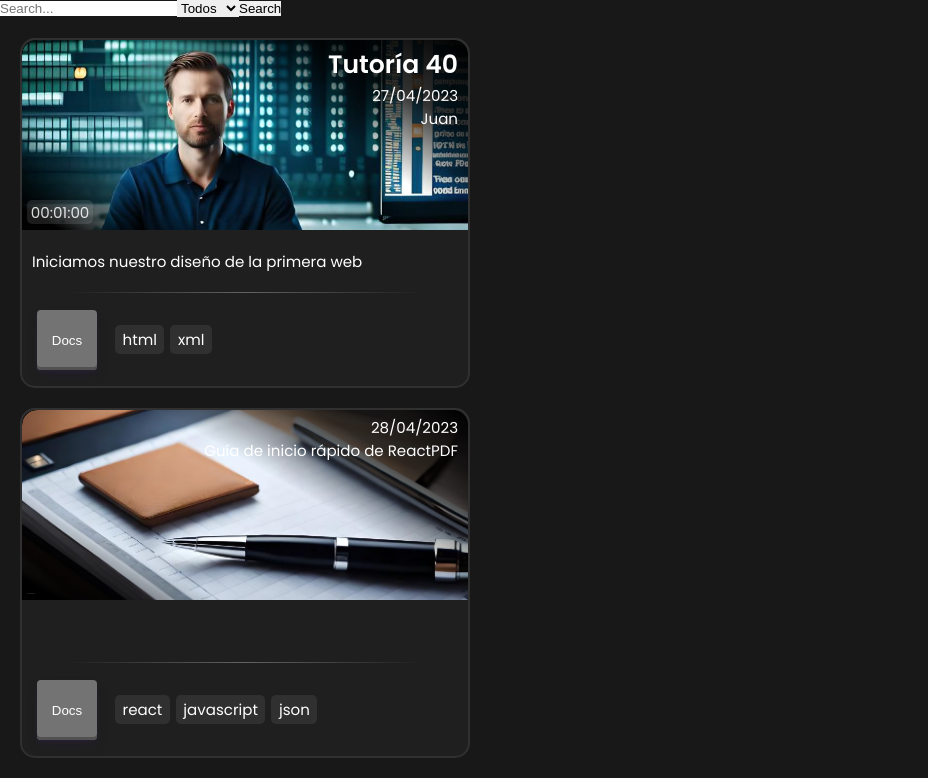
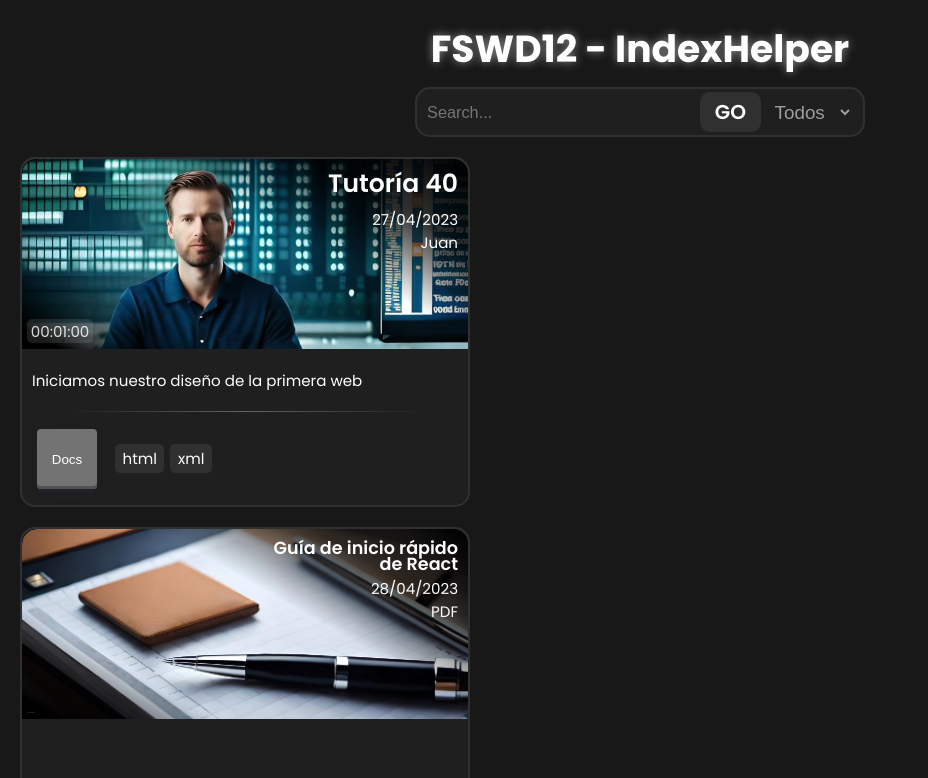
Before and after one commit to C4rlosca/FSWD-IndexHelper, a React (Create React App) app: page / in a window 1280 px wide. Shown: the top 778 px of the page, without its empty margins (0-928 px from the left). Built offline with nearby package versions, Linux system fonts and the light colour scheme.

Commit message:
not functional design ready

```diff
--- a/src/App.css
+++ b/src/App.css
@@ -0,0 +1,27 @@
+header {
+  width: 450px;
+  display: flex;
+    flex-direction: column;
+    justify-content: center;
+    align-items: center;
+    margin: 0 auto;
+}
+header h1.Header-title {
+  text-align: center;
+  color: white;
+  margin: 20px 0 0;
+  font-size: 3rem;
+  animation: shadow-change 4s infinite;
+  text-shadow: #ffffff80 0 0 10px;
+}
+@keyframes color-change {
+  0% {
+    text-shadow: #ffffff80 0 0 10px;
+  }
+  50% {
+    text-shadow: #ffffff40 0 0 10px;
+  }
+  100% {
+    text-shadow: #ffffff80 0 0 10px;
+  }
+}
--- a/src/App.js
+++ b/src/App.js
@@ -1,7 +1,7 @@
 import "./App.css";
 import Data from "./db/data.json";
 import SearchBar from "./Components/SearchBar";
-import Wrapper from "./Components/Wrapper";
+import CardWrapper from "./Components/Wrapper";
 import Card from "./Components/Card";
 import { useState } from "react";
 
@@ -40,10 +40,11 @@ const App = () => {
   return (
     <>
       <header>
+        <h1 className="Header-title">FSWD12 - IndexHelper</h1>
         <SearchBar onSearch={handleSearch} />
       </header>
       <main>
-        <Wrapper>
+        <CardWrapper>
           {items.length > 0 ? (
             items.map((item) => {
               return (
@@ -68,7 +69,7 @@ const App = () => {
           ) : (
             <h4 className="alert">No results found</h4>
           )}
-        </Wrapper>
+        </CardWrapper>
       </main>
       <footer>Made with love by -Javi & Carlos-</footer>
     </>
--- a/src/Components/Card.css
+++ b/src/Components/Card.css
@@ -10,11 +10,10 @@
   border-radius: 15px;
   background-color: #1f1f1f;
   color: white;
-  font-family: sans-serif;
+  overflow: hidden;
   font-size: 1.2rem;
-  overflow: hidden;
+  font-family: "Poppins", sans-serif;
   transition: all 0.2s ease-in-out;
-  font-family: "Poppins", sans-serif;
 }
 .Card:hover {
   box-shadow: #ffffff30 0 0 10px;
@@ -39,17 +38,23 @@
   right: 10px;
   top: 6px;
   text-align: right;
+  max-width: 200px;
 }
 .Card .Thumbnail .Title p.Label {
   font-size: 2rem;
   font-weight: 600;
+}
+.Card .Thumbnail .Title p.File-title {
+  font-size: 1.4rem;
+  font-weight: 600;
+  line-height: 16px;
+  margin: 5px 0;
 }
 .Card .Thumbnail img {
   width: 100%;
   height: 100%;
   object-fit: cover;
   object-position: 0% 20%;
-  /* border: 1px solid white; */
   border-top-left-radius: 15px;
   border-top-right-radius: 15px;
   transition: all 0.3s ease-in-out;
@@ -63,11 +68,16 @@
     rgba(0, 0, 0, 0) 100%
   );
 }
-.Card:hover .Thumbnail img {
-  transform: scale(1.03);
-  transition: all 0.3s ease-in-out;
+/* .Card:hover .Thumbnail img {
+  transform: scale(1.02);
+  transition: all 0.3s linear;
   pointer-events: none;
   overflow: hidden;
+} */
+.Card:hover .Thumbnail .Title {
+  text-shadow: #fff 0 0 20px;
+  cursor: pointer;
+  transition: text-shadow 0.15s ease-in-out;
 }
 .Card .Thumbnail div.Duration {
   position: absolute;
@@ -135,7 +145,6 @@
   cursor: pointer;
   transition: box-shadow 0.15s, transform 0.15s;
   will-change: box-shadow, transform;
-  /* margin: auto; */
 }
 .Card .Elements .BottomCard button:hover {
   box-shadow: rgba(164, 164, 164, 0.4) 0 4px 8px,
@@ -144,12 +153,10 @@
 }
 .Card .Elements .BottomCard button:active {
   box-shadow: #d6d6e770 0 -8px 5px 0 inset, #00000070 0 5px 3px inset;
-  /* background-color: #4c4c4c; */
   transform: translateY(2px);
 }
 .Card .Elements .BottomCard ul {
   display: flex;
-  /* line-height: 1.5em; */
   height: 70%;
   min-height: 70%;
   max-height: 70%;
--- a/src/Components/Card.js
+++ b/src/Components/Card.js
@@ -34,11 +34,11 @@ const Card = (props) => {
                 )} ${props.session}`
               : ""}
           </p>
+          <p className="File-title">{props.title}</p>
           <p className="Date">
             {DatetoString(props.year, props.month, props.day)}
           </p>
           <p>{props.teacher}</p>
-          <span>{props.title}</span>
           <span>{props.file}</span>
         </div>
         <div className="Duration">
--- a/src/Components/SearchBar.css
+++ b/src/Components/SearchBar.css
@@ -0,0 +1,124 @@
+/* FORM */
+form {
+  display: flex;
+  justify-content: flex-start;
+  align-items: center;
+  width: 450px;
+  height: 50px;
+  margin: 10px 20px 0;
+  border: 2px solid #303030;
+  border-radius: 15px;
+  background-color: #1f1f1f;
+  color: white;
+  font-size: 1.2rem;
+  font-family: "Poppins", sans-serif;
+  box-shadow: none;
+  transition: box-shadow 0.2s ease-in-out;
+}
+form:hover {
+  box-shadow: #ffffff30 0 0 5px;
+  transition: all 0.1s ease-in-out;
+}
+
+/* INPUT */
+input[name="search"] {
+    width: 70%;
+    height: 50px;
+    padding: 0 10px;
+    border-top-left-radius: 15px;
+    border-bottom-left-radius: 15px;
+    background-color: transparent;
+    color: #fff;
+    font-size: 1.3rem;
+    font-weight: 300;
+    outline: none;
+}
+form:hover input::placeholder {
+  text-shadow: #ffffff40 0 0 10px;
+  color: #ffffff90;
+  transition: all 0.2s ease-in-out;
+}
+
+/* SELECT */
+select[name="selector"] {
+    width: 25%;
+    height: 50px;
+    border-top-right-radius: 15px;
+    border-bottom-right-radius: 15px;
+    border: 10px solid transparent;
+    background-color: transparent;
+    color: #ffffff90;
+    font-size: 1.5rem;
+    font-weight: 300;
+    outline: none;
+}
+select[name="selector"]:active {
+    color:white;
+}
+form:hover select[name="selector"] {
+  text-shadow: #ffffff40 0 0 10px;
+  color: #ffffff90;
+  transition: all 0.2s ease-in-out;
+}
+select[name="selector"] option {
+    background-color: #1f1f1f;
+}
+
+/* BUTTON */
+button[type="submit"] {
+    width: 15%;
+    height: 40px;
+    border-radius: 10px;
+    border: none;
+  background-color: #303030;
+  color: #fff;
+  font-size: 1.6rem;
+  font-family: "Poppins", sans-serif;
+  font-weight: 600;
+  outline: none;
+  cursor: pointer;
+}
+/* button[type="submit"]::-webkit-search-cancel-button {
+    position: relative;
+    right: 30px;
+    color: white;
+} */
+input:focus + button {
+  background-color: #6e6e6e;
+  animation: blinking 3s infinite;
+}
+@keyframes blinking {
+  0% {
+    background-color: #303030;
+  }
+  50% {
+    background-color: #6e6e6e;
+  }
+  100% {
+    background-color: #303030;
+  }
+}
+button[type="submit"]:hover {
+  background-color: #fff;
+  color: #303030;
+  transition: all 0.2s ease-in-out;
+  animation: button-change 3s infinite;
+}
+@keyframes button-change {
+  0% {
+    background-color: #fff;
+    color: #303030;
+  }
+  50% {
+    background-color: rgb(225, 225, 225);
+    color: #303030;
+  }
+  100% {
+    background-color: #fff;
+    color: #303030;
+  }
+}
+button[type="submit"]:active {
+  background-color: #fff;
+  color: #303030;
+}
--- a/src/Components/SearchBar.js
+++ b/src/Components/SearchBar.js
@@ -22,13 +22,13 @@ const SearchBar = (props) => {
         value={search[0]}
         onChange={handleChange}
       />
+      <button type="submit">GO</button>
       <select name="selector" onChange={handleChange} value={search[1]}>
         <option value="todos">Todos</option>
         <option value="sesión">Clase</option>
         <option value="tutoría">Tutoría</option>
         <option value="file">Otros</option>
       </select>
-      <button type="submit">Search</button>
     </form>
   );
 };
--- a/src/Components/Wrapper.js
+++ b/src/Components/Wrapper.js
@@ -1,5 +1,5 @@
-const Wrapper = (props) => {
+const CardWrapper = (props) => {
     return <div className="card-container">{props.children}</div>;
   };
 
-  export default Wrapper;
+  export default CardWrapper;
```
